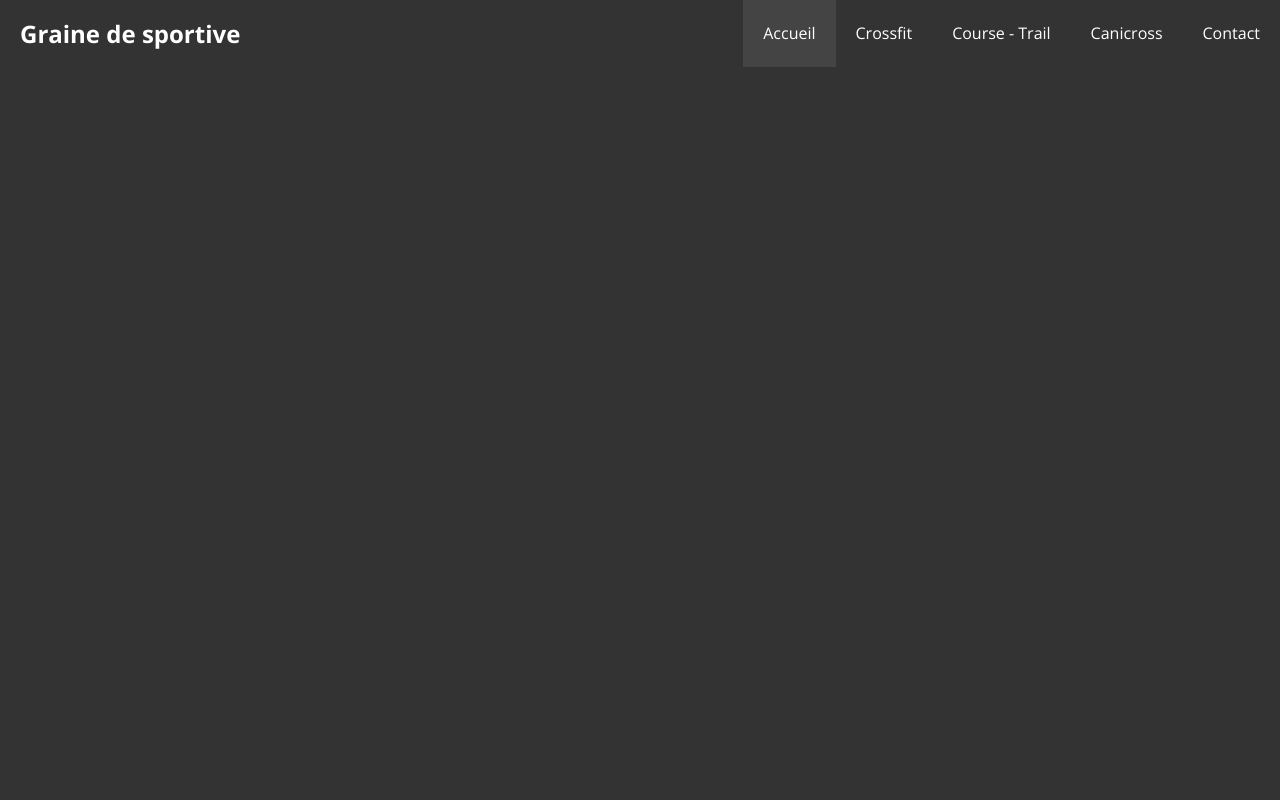
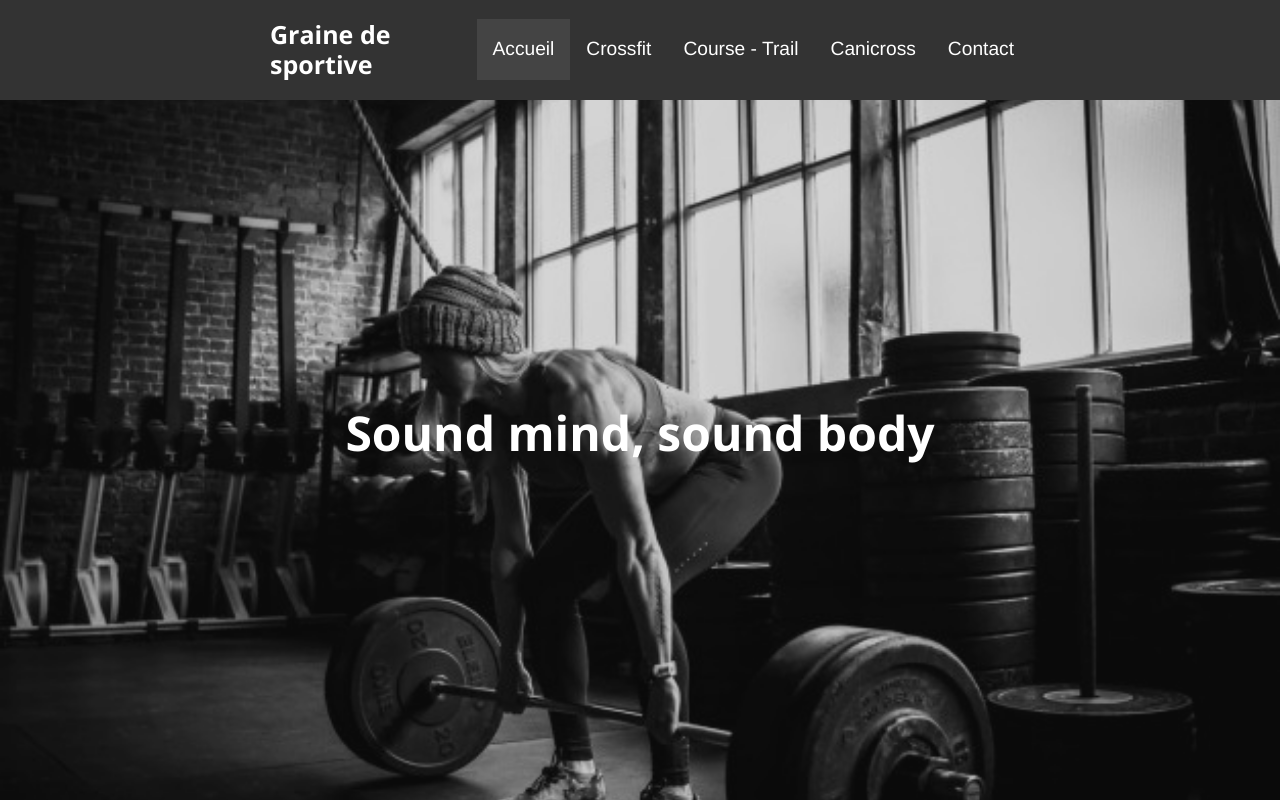
Before and after one commit to MaryneH/Projet-site-sport, a plain HTML site: page Site sport/index.html in a window 1280 px wide. Drawn offline with nearby package versions, Linux system fonts and the light colour scheme.

Commit message:
finissions header

```diff
--- a/Site sport/css/style.css
+++ b/Site sport/css/style.css
@@ -9,9 +9,13 @@
 /* general */
 
 html, body {
-    font-family: "Open Sans", sans-serif;
+    font-family: 'Open Sans', sans-serif;
     background-color: #333;
     color: white
+}
+
+.container {
+    display: block;
 }
 
 /* header */
@@ -19,11 +23,20 @@ html, body {
 .header {
     background: #333;
     overflow: auto;
-    line-height: 1.7em;
+    line-height: 1.8em;
+    padding: 0 5rem;
 }
 
+.header nav {
+    display: grid;
+    grid-template-columns: 1fr auto;
+    margin: 0 150px;
+    padding: 0 20px;
+    align-items: center;
+}
+
+
 .header nav h1 {
-    float: left;
     padding: 20px;
     margin-bottom: 0px;
 }
@@ -31,20 +44,22 @@ html, body {
 .header nav h1 a {
     color: white;
     text-decoration: none;
+    font-size: 25px;
+    font-family: 'Open Sans', sans-serif;;
 }
 
 .header nav ul {
-    float: right;
+    display: flex;
+    flex-wrap: wrap;
     list-style: none;
-}
 
-.header nav ul li {
-    float: left;
 }
 
 .header nav ul li a {
+    font-family: 'Oswald',Helvetica,arial,sans-serif;
+    font-size: 1.2rem;
     color: white;
-    padding: 20px;
+    padding: 1rem;
     display: block;
     text-decoration: none;
 }
@@ -56,3 +71,31 @@ html, body {
 .active {
     background: #444;
 }
+
+/* vp */
+
+.vp {
+    height: 700px;
+    background: url(../images/home_bg.png) center center;
+    background-size: cover;
+    text-align: center;
+}
+
+.vp-content {
+    max-width: 1000px;
+    padding: 20px;
+    padding-top: 150px;
+    color: rgb(255, 255, 255);
+    display: block;
+    margin: auto;
+}
+
+.vp-content h2 {
+    padding-top: 150px;
+    font-size: 3rem;
+}
+
+.vp-content p {
+    font-size: 18px;
+    line-height: 1.9em;
+}
--- a/Site sport/index.html
+++ b/Site sport/index.html
@@ -25,6 +25,11 @@
             </ul>
         </nav>
     </header>
+    <section class="vp">
+        <div class="vp-content">
+            <h2>Sound mind, sound body</h2>
+        </div>
 
+    </section>
 </body>
 </html>
```
Also changed, not shown: Site sport/images/home_bg.png (added), Site sport/images/logo_header.png (added).
